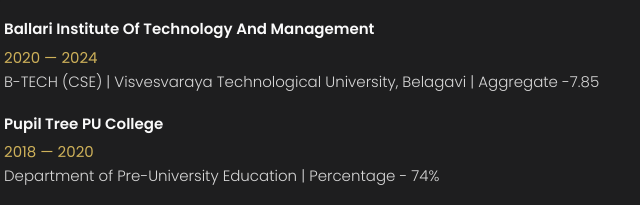
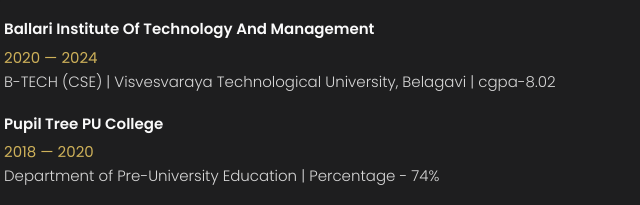
Before and after one commit to Tanish7019/personal-portfolio, a plain HTML site: page index.html in a window 1280 px wide. Both pictures are taken after a click on the button "Resume". Shown: the part 243-448 px from the top of the page, 432-1072 px from the left. Drawn offline with nearby package versions, Linux system fonts and the light colour scheme.

Commit message:
Update index.html

```diff
--- a/index.html
+++ b/index.html
@@ -537,7 +537,7 @@
               <span>2020 — 2024</span>
 
               <p class="timeline-text">
-                B-TECH (CSE) | Visvesvaraya Technological University, Belagavi | Aggregate -7.85
+                B-TECH (CSE) | Visvesvaraya Technological University, Belagavi | cgpa-8.02
               </p>
 
             </li>
```
